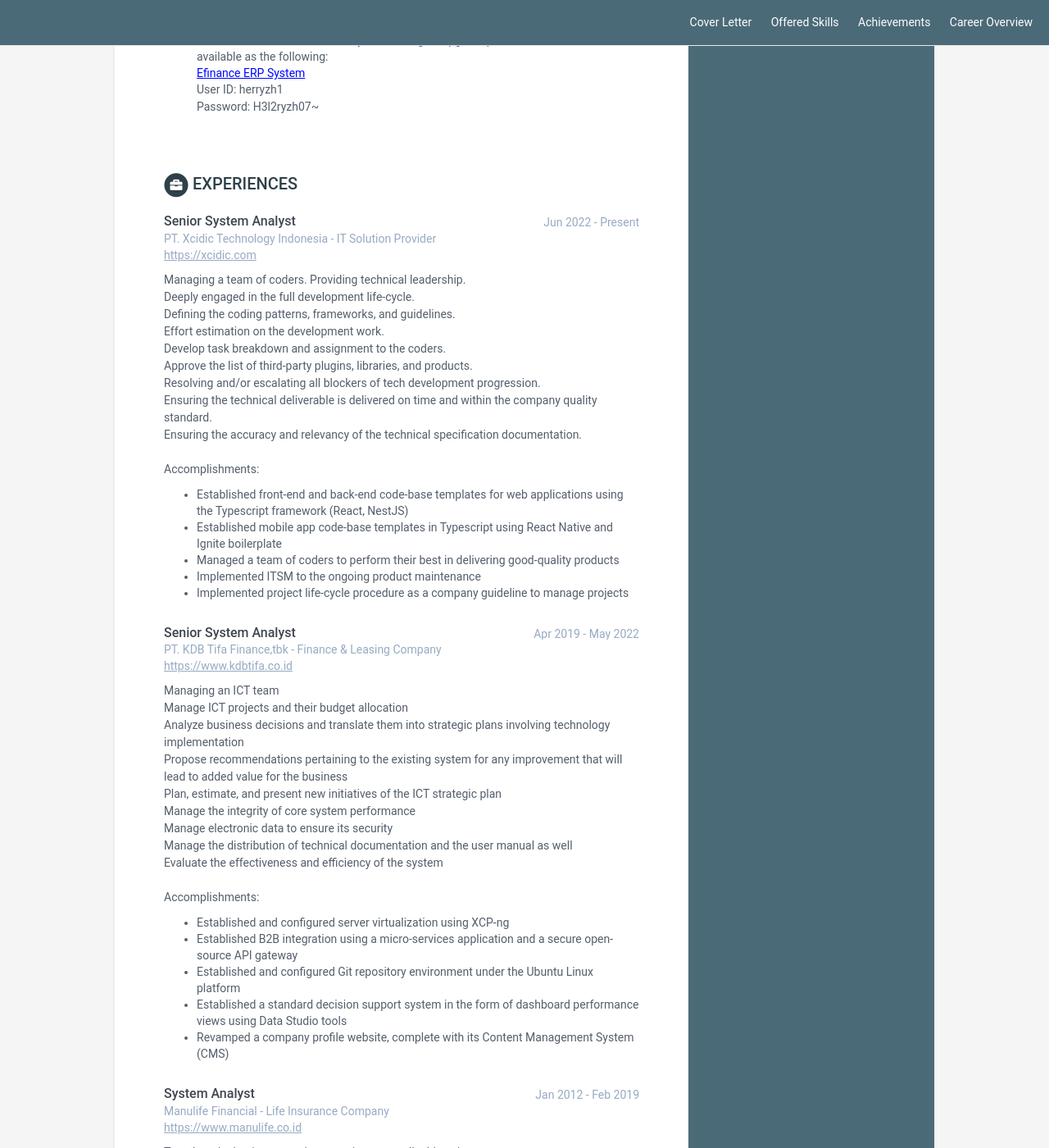
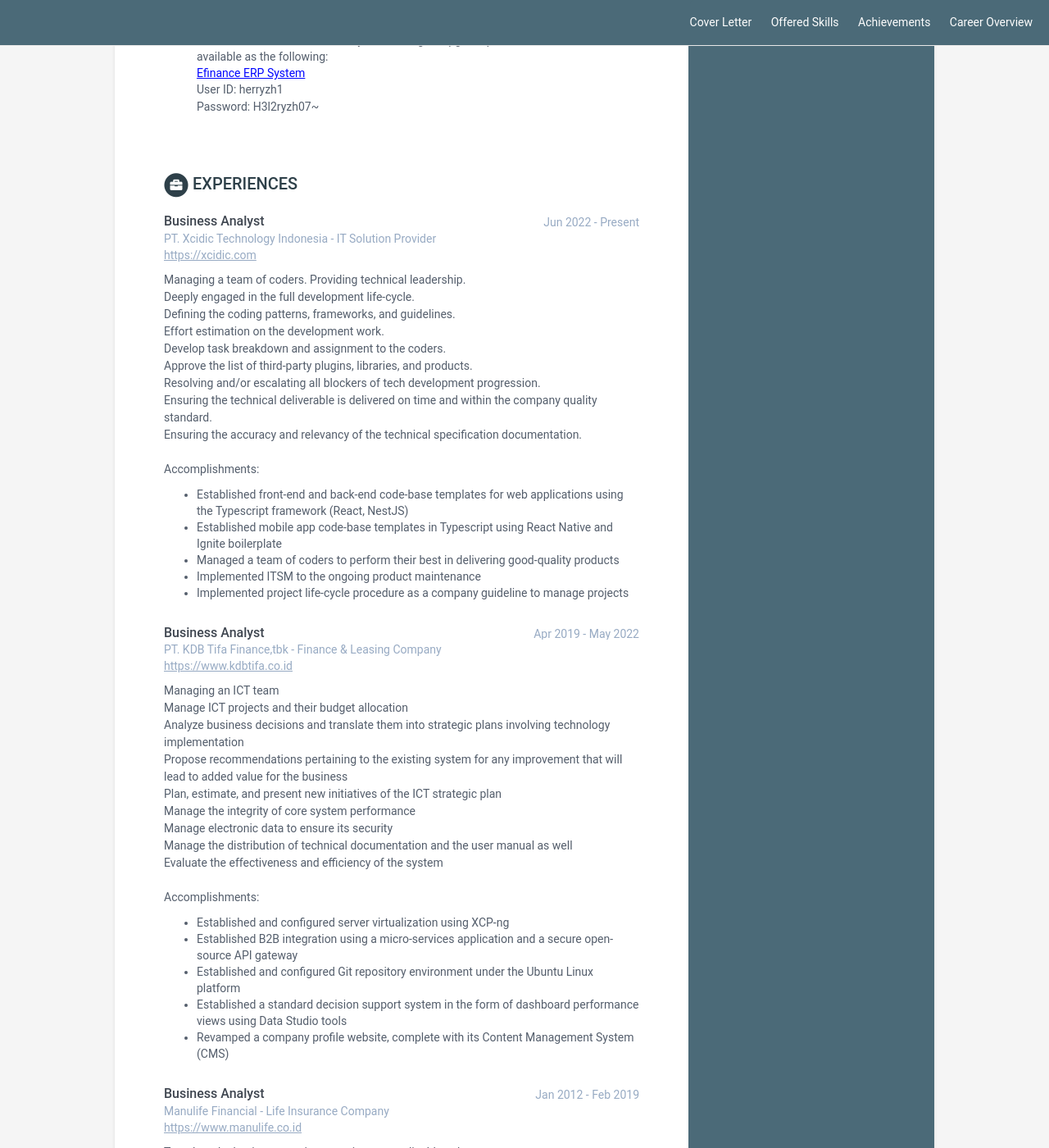
Before and after one commit to hz81/cv-ba1, a Jekyll site: the page built from index.html, in a window 1280 px wide and 1400 px high, scrolled down 1933 px. Shown: the whole window at 82% size. Built offline with Jekyll 4.4.1, drawn with Linux system fonts in a browser that asks for light colours.

Commit message:
Update data.yml

```diff
--- a/_data/data.yml
+++ b/_data/data.yml
@@ -196,7 +196,7 @@ achievements:
 experiences:
     title: Experiences
     info:
-      - role: Senior System Analyst
+      - role: Business Analyst
         time: Jun 2022 - Present
         company: PT. Xcidic Technology Indonesia - IT Solution Provider
         site: https://xcidic.com
@@ -216,7 +216,7 @@ experiences:
             - Managed a team of coders to perform their best in delivering good-quality products
             - Implemented ITSM to the ongoing product maintenance
             - Implemented project life-cycle procedure as a company guideline to manage projects
-      - role: Senior System Analyst
+      - role: Business Analyst
         time: Apr 2019 - May 2022
         company: PT. KDB Tifa Finance,tbk - Finance & Leasing Company
         site: https://www.kdbtifa.co.id
@@ -236,7 +236,7 @@ experiences:
             - Established and configured Git repository environment under the Ubuntu Linux platform
             - Established a standard decision support system in the form of dashboard performance views using Data Studio tools
             - Revamped a company profile website, complete with its Content Management System (CMS)
-      - role: System Analyst
+      - role: Business Analyst
         time: Jan 2012 - Feb 2019
         company: Manulife Financial - Life Insurance Company
         site: https://www.manulife.co.id
```
